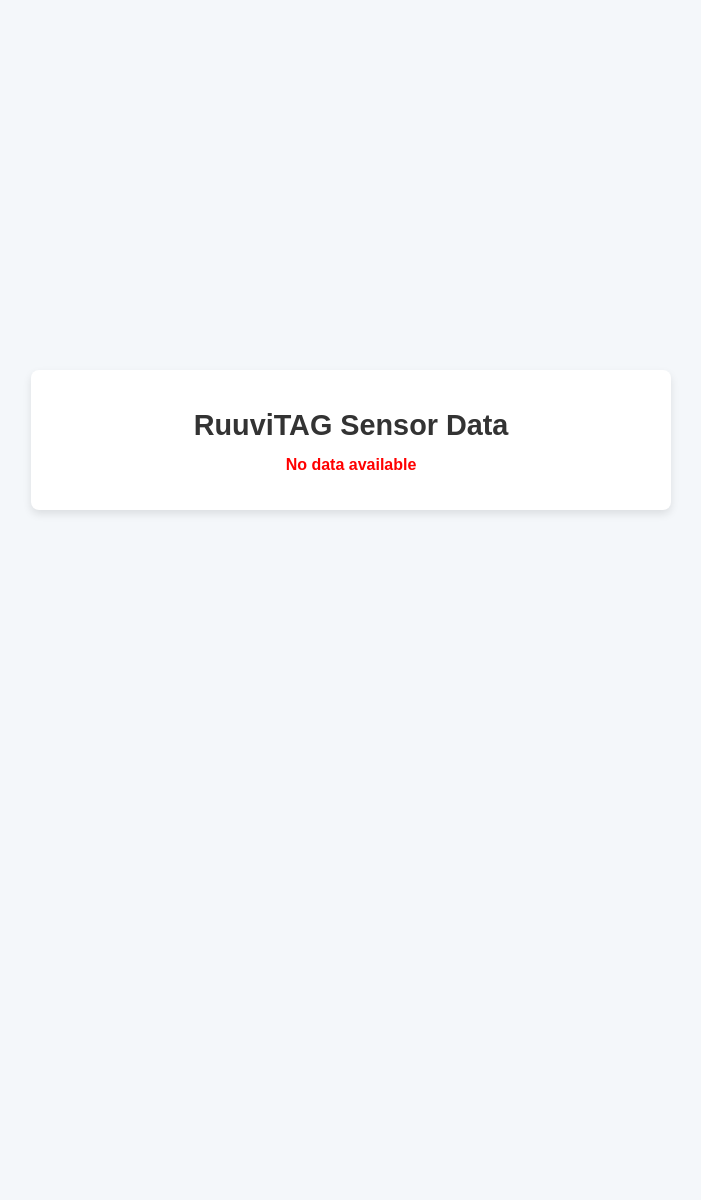
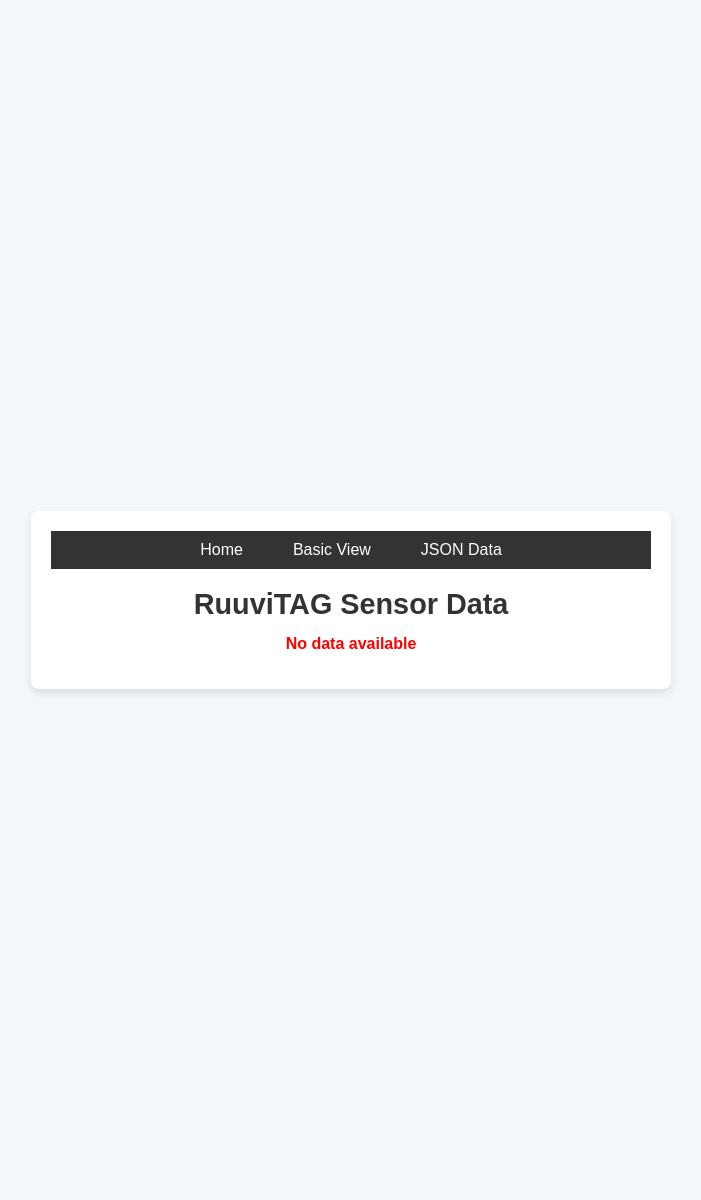
Before and after one commit to Huputtautunut/RuuviTagUI, a Python web app: template templates/index.html in a window 1280 px wide. Shown: the whole page, without its empty margins (289-990 px from the left). Before the commit the page ends 514 px from the top, so only its background shows below. Run offline with Jinja, Linux system fonts and the light colour scheme; the template is opened without the code that fills it, so the values that code supplies are empty.

Commit message:
added nav bar

```diff
--- a/server.py
+++ b/server.py
@@ -40,7 +40,7 @@ async def main():
     # Start the data update task
     asyncio.create_task(update_data())
     # Start the Quart server
-    await app.run_task(host='localhost', port=5000, debug=True)
+    await app.run_task(host='0.0.0.0', port=5000, debug=True)
 
 if __name__ == "__main__":
     asyncio.run(main())
--- a/templates/index.html
+++ b/templates/index.html
@@ -5,12 +5,38 @@
     <meta name="viewport" content="width=device-width, initial-scale=1.0">
     <title>RuuviTAG Data</title>
     <style>
+
+nav {
+        background-color: #333;
+        padding: 10px;
+    }
+    .nav-bar {
+        list-style-type: none;
+        margin: 0;
+        padding: 0;
+        display: flex;
+        justify-content: center;
+    }
+    .nav-bar li {
+        margin: 0 15px;
+    }
+    .nav-bar a {
+        text-decoration: none;
+        color: white;
+        font-size: 1em;
+        padding: 5px 10px;
+        border-radius: 5px;
+        transition: background-color 0.3s ease;
+    }
+    .nav-bar a:hover {
+        background-color: #575757;
+    }
         body {
             font-family: Arial, sans-serif;
             display: flex;
             justify-content: center;
             align-items: center;
-            height: 110vh;
+            height: 150vh;
             margin: 0;
             background-color: #f4f7fa;
         }
@@ -53,7 +79,16 @@
     </style>
 </head>
 <body>
+
     <div class="container">
+        <nav>
+            <ul class="nav-bar">
+                <li><a href="/">Home</a></li>
+                <li><a href="/basic">Basic View</a></li>
+                <li><a href="/data" target="_blank">JSON Data</a></li>
+            </ul>
+        </nav>
+
         <h1>RuuviTAG Sensor Data</h1>
         <div id="data-container">
             <table id="data-table" hidden>
@@ -70,6 +105,7 @@
     </div>
 
     <script>
+
         async function fetchData() {
             try {
                 const response = await fetch('/data');
```
Also changed, not shown: templates/basic.html (+33 -0 lines).
